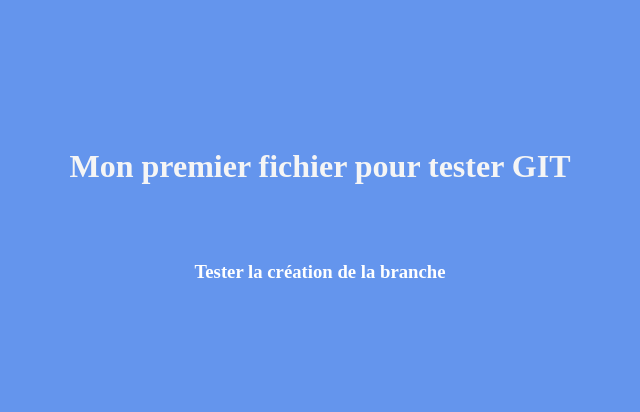
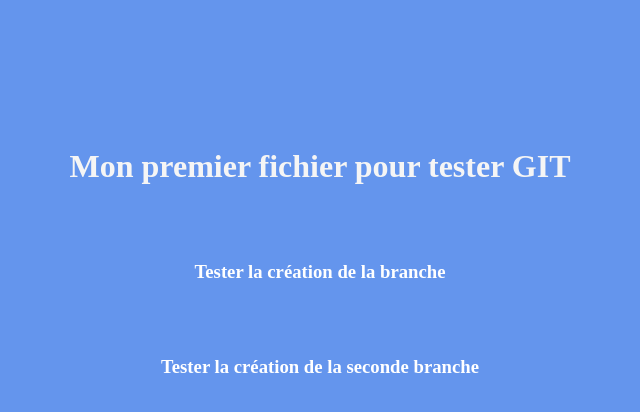
Before and after one commit to Hasnioui-Ysf/FirstRepo, a plain HTML site: page index.html in a window 1280 px wide. Shown: the whole page, without its empty margins (320-960 px from the left). Drawn offline with Linux system fonts and the light colour scheme.

Commit message:
Tester une seconde branche

```diff
--- a/index.html
+++ b/index.html
@@ -7,8 +7,9 @@
 </head>
 <body style="background-color: cornflowerblue;">
     <h1 style="padding-top: 10%; text-align: center; color: whitesmoke;"> Mon premier fichier pour tester GIT </h1>
-    <br>
-    <br>
+    <br><br>
     <h3 style="text-align: center; color: white;"> Tester la création de la branche </h3>
+    <br><br>
+    <h3 style="text-align: center; color: white;"> Tester la création de la seconde branche </h3>
 </body>
 </html>
```
